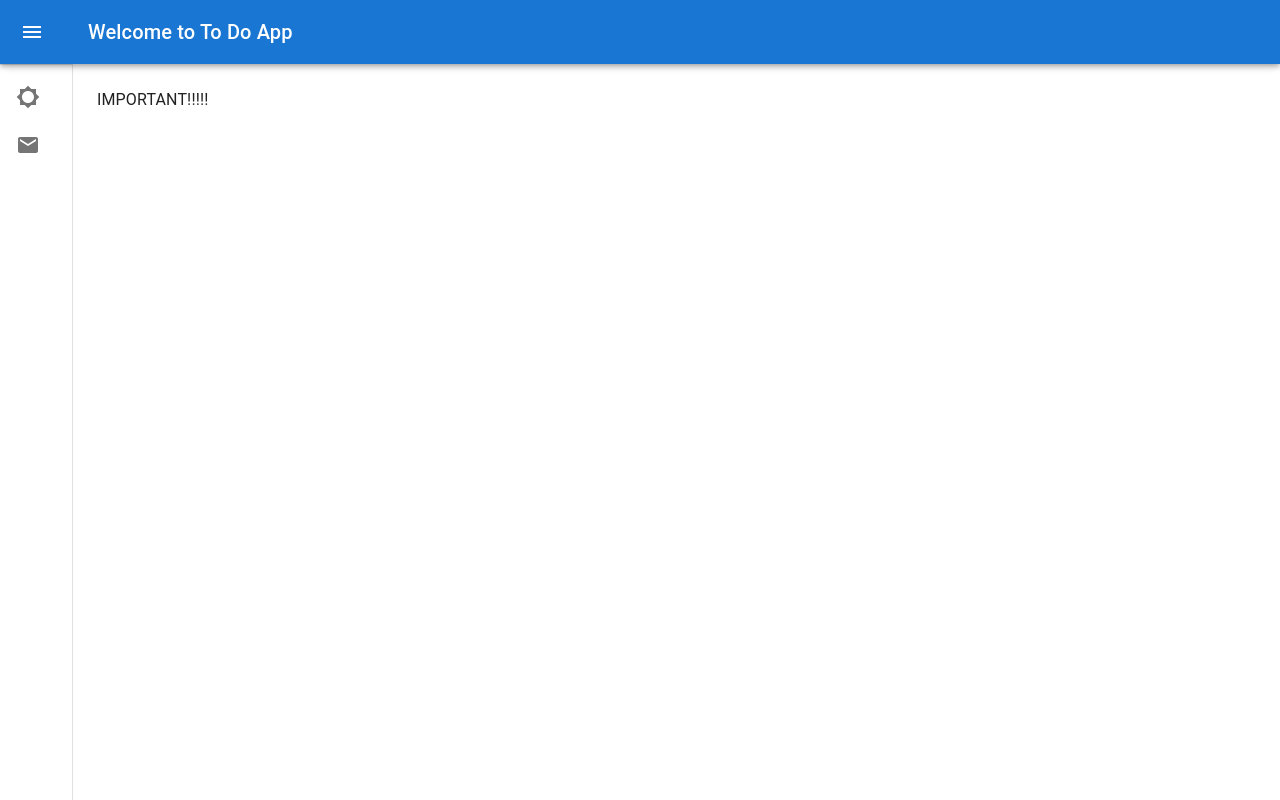
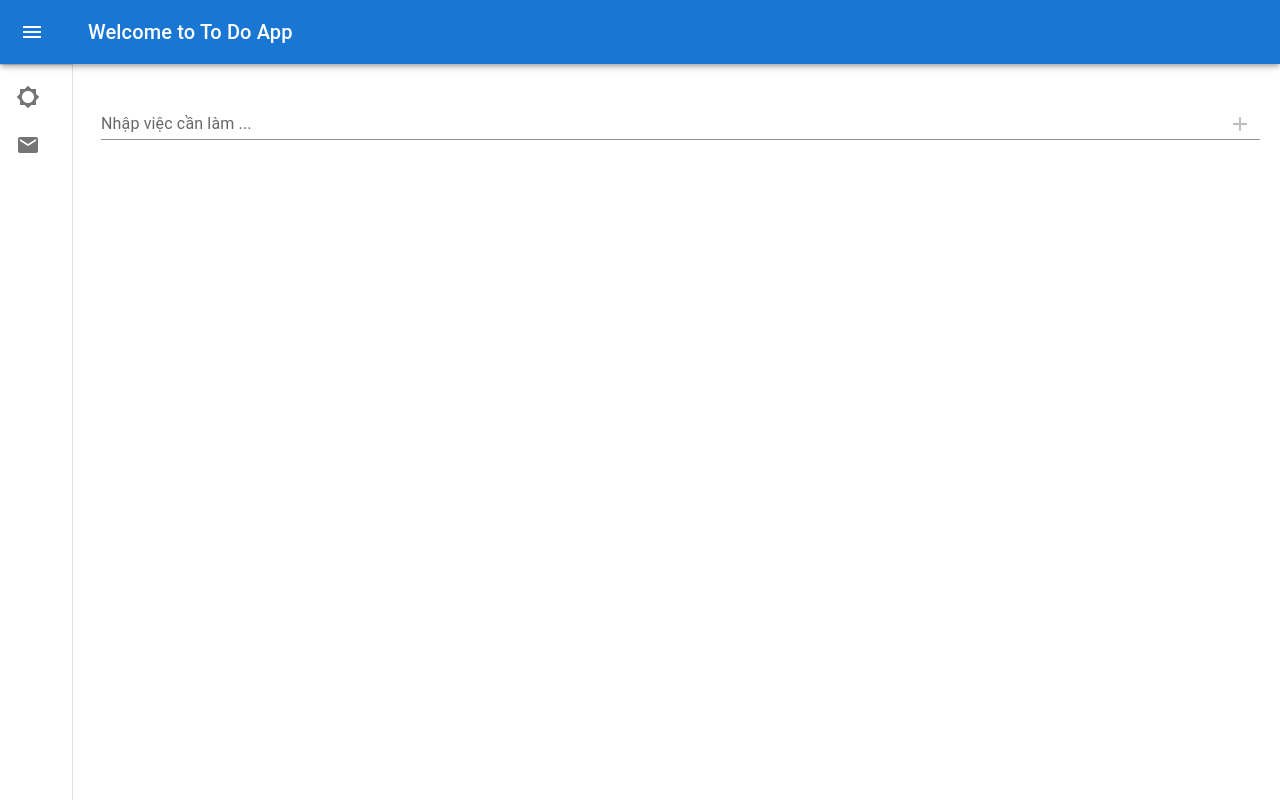
Before and after one commit to sangnx98/to-do-microsoft, a React (Create React App) app in the folder to-do-app-microsoft/: page /important in a window 1280 px wide. Built offline with nearby package versions, Linux system fonts and the light colour scheme.

Commit message:
LocalStorage

```diff
--- a/to-do-app-microsoft/src/components/Layout/MainLayout.js
+++ b/to-do-app-microsoft/src/components/Layout/MainLayout.js
@@ -1,4 +1,6 @@
 import * as React from "react";
+import { useHistory } from "react-router-dom";
+
 import { styled, useTheme } from "@mui/material/styles";
 import Box from "@mui/material/Box";
 import MuiDrawer from "@mui/material/Drawer";
@@ -16,10 +18,7 @@ import ListItem from "@mui/material/ListItem";
 import ListItemIcon from "@mui/material/ListItemIcon";
 import ListItemText from "@mui/material/ListItemText";
 import MailIcon from "@mui/icons-material/Mail";
-
 import Brightness5Icon from '@mui/icons-material/Brightness5';
-
-import { useHistory } from "react-router-dom";
 
 const drawerWidth = 240;
 
@@ -32,7 +31,7 @@ const routes = [
   {
     path: '/important',
     icon: <MailIcon />,
-    title: 'My Day'
+    title: 'Important'
   }
 ]
 
--- a/to-do-app-microsoft/src/pages/Important.js
+++ b/to-do-app-microsoft/src/pages/Important.js
@@ -1,7 +1,112 @@
-import React from "react";
+import React, {useCallback, useState, useEffect} from 'react';
 
-const Important = () => {
-  return <React.Fragment>IMPORTANT!!!!!</React.Fragment>;
+import Box from '@mui/material/Box';
+import {v4} from 'uuid';
+import { InputLabel } from '@mui/material';
+import AddIcon from '@mui/icons-material/Add';
+import FormControl from '@mui/material/FormControl';
+import IconButton from '@mui/material/IconButton';
+import InputAdornment from '@mui/material/InputAdornment';
+import Input from '@mui/material/Input';
+
+import TodoList from "./TodoList"
+
+function Important(){
+    const [todoList, setTodoList] = useState([]);
+    const [textInput, setTextInput] = useState("");
+    const [todoEditingId, setTodoEdittingId] = useState('')
+
+    useEffect(()=>{
+        const storageTodoList = localStorage.getItem("IMPORTANT");
+        if(storageTodoList){
+            setTodoList(JSON.parse(storageTodoList))
+        }
+    },[])
+
+    useEffect(()=> {
+        localStorage.setItem("IMPORTANT", JSON.stringify(todoList))
+    },[todoList])
+
+    const onTextInputChange = useCallback((e) => {
+        setTextInput(e.target.value);
+    },[]);
+
+    const onAddButtonClick = useCallback(() => {
+        setTodoList([{id: v4(), name: textInput, isCompleted: false},
+            ...todoList
+        ]);
+        setTextInput('');
+    }, [textInput, todoList]);
+
+    const onAddEnter = useCallback((e)=>{
+        if(e.key === "Enter" && textInput){
+            onAddButtonClick();
+          }
+    }, [textInput, todoList])
+
+    const onDeleteTodo = (id) => {
+        setTodoList (todoList.filter(todoList => todoList.id !== id))
+    };
+
+    const onCheckBtnTodo = useCallback((id) => {
+        setTodoList (prevTodo => prevTodo.map(todo => todo.id === id ? {...todo, isCompleted: true}: todo
+        ));
+    },[todoList]);
+
+    const getEditTodo = (id = '') =>{
+        setTodoEdittingId({
+            todoEditingId: id
+        })
+    }
+
+    const onEditTodo = (todo, index) =>{
+        todoList.splice(index, 1, todo);
+        setTodoList(todoList);
+        console.log('Da vao edit', todoList)
+        console.log('Todo:', todo)
+    }
+
+    return(
+            <Box
+                sx={{
+                    '& > :not(style)': { m: 0.5, width: '100%' },
+                }}
+                noValidate
+                autoComplete="off"
+            >
+                <FormControl sx={{ m: 1, width: '25ch' }} variant="standard">
+                    <InputLabel htmlFor="standard-adornment-password">
+                        Nhập việc cần làm ...
+                    </InputLabel>
+                    <Input
+                        id="standard-adornment-password"
+                        value={textInput}
+                        onChange={onTextInputChange}
+                        onKeyPress={onAddEnter}
+                        endAdornment={
+                            <InputAdornment position="end">
+                                <IconButton
+                                    aria-label="toggle password visibility"
+                                    disabled={!textInput}
+                                    appearance='primary'
+                                    onClick={onAddButtonClick}
+                                    >
+                                    <AddIcon/>
+                                </IconButton>
+                            </InputAdornment>
+                        }
+                    />
+                </FormControl>
+                <TodoList
+                    todoList={todoList}
+                    onDeleteTodo={onDeleteTodo}
+                    onCheckBtnTodo ={onCheckBtnTodo}
+                    onEditTodo={onEditTodo}
+                    getEditTodo={getEditTodo}
+                    todoEditingId={todoEditingId}
+                />
+            </Box>
+    )
 };
 
 export default Important;
--- a/to-do-app-microsoft/src/pages/MyDay.js
+++ b/to-do-app-microsoft/src/pages/MyDay.js
@@ -1,7 +1,8 @@
-import React, {useCallback, useState} from 'react';
+import React, {useCallback, useEffect, useState} from 'react';
+
+import {v4} from 'uuid'
 
 import Box from '@mui/material/Box';
-import {v4} from 'uuid';
 import { InputLabel } from '@mui/material';
 import AddIcon from '@mui/icons-material/Add';
 import FormControl from '@mui/material/FormControl';
@@ -11,10 +12,22 @@ import Input from '@mui/material/Input';
 
 import TodoList from "./TodoList"
 
-function MyDay(){
+function MyDay({})
+    {
     const [todoList, setTodoList] = useState([]);
     const [textInput, setTextInput] = useState("");
-    const [todoEditingId, setTodoEdittingId] = useState('')
+    const [todoEditingId, setTodoEdittingId] = useState('');
+
+    useEffect(()=>{
+        const storageTodoList = localStorage.getItem("MY_DAY");
+        if(storageTodoList){
+            setTodoList(JSON.parse(storageTodoList))
+        }
+    },[])
+
+    useEffect(()=> {
+        localStorage.setItem("MY_DAY", JSON.stringify(todoList))
+    },[todoList])
 
     const onTextInputChange = useCallback((e) => {
         setTextInput(e.target.value);
@@ -54,6 +67,7 @@ function MyDay(){
         console.log('Da vao edit', todoList)
         console.log('Todo:', todo)
     }
+
 
     return(
             <Box
--- a/to-do-app-microsoft/src/pages/Todo.js
+++ b/to-do-app-microsoft/src/pages/Todo.js
@@ -17,7 +17,6 @@ backgroundColor: theme.palette.background.paper
 function Todo({todo, onDeleteTodo, onCheckBtnTodo, onEditTodo, getEditTodo, todoEditingId, index}){
 
   const [newTextInput, setNewTextInput] = useState('');
-  const [errorCatching, setErrorCatching] = useState(false)
   const isEditing = (todoEditingId.todoEditingId === todo.id);
 
   useEffect(()=>{
@@ -33,13 +32,6 @@ function Todo({todo, onDeleteTodo, onCheckBtnTodo, onEditTodo, getEditTodo, todo
 
   const onNewInputChange = (e) =>{
     setNewTextInput(e.target.value)
-  }
-
-  const onCatchError = () =>{
-    if(newTextInput === ""){
-      setErrorCatching(true)
-    }
-    console.log(errorCatching)
   }
 
   const renderErrorText = () => {
```
Also changed, not shown: to-do-app-microsoft/src/pages/TodoList.js (+10 -2 lines).
